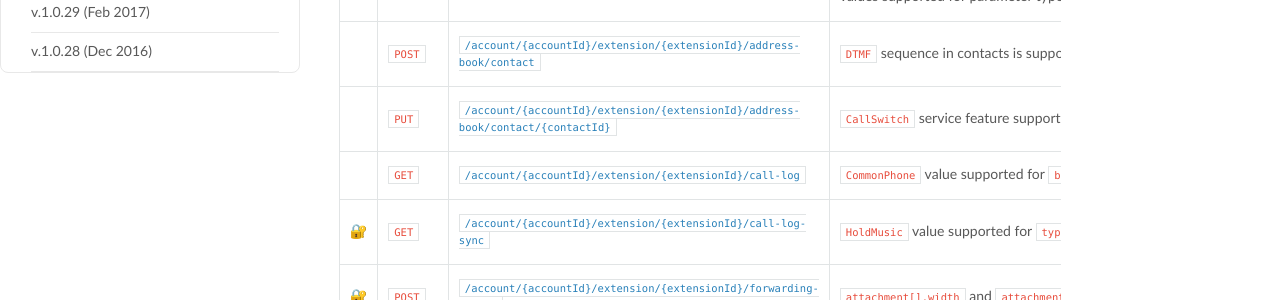
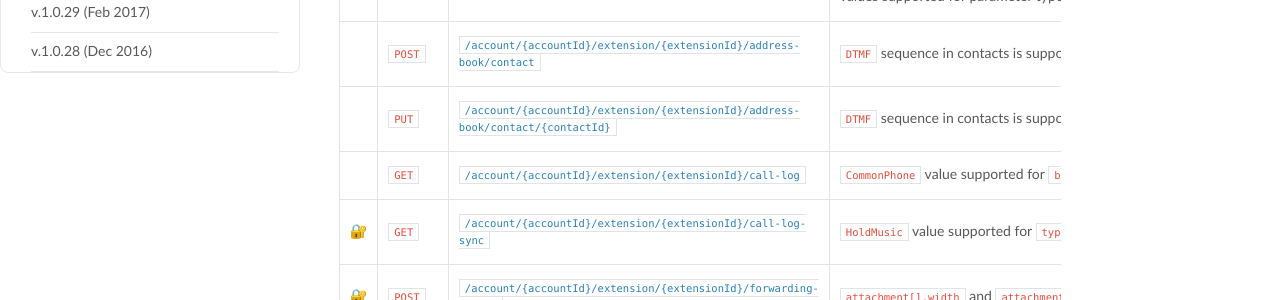
Before and after one commit to ringcentral/ringcentral-api-changelog, an MkDocs documentation site: the page built from docs/1_0_32.md, in a window 1280 px wide and 900 px high, scrolled down 2647 px. Shown: the part 226-526 px from the top of the window. Built offline with MkDocs 1.6.1, drawn with Linux system fonts in a browser that asks for light colours; nearby versions of some CDN libraries; old or Windows-style settings are respelled for this version of MkDocs.

Commit message:
Update 1_0_32.md

```diff
--- a/docs/1_0_32.md
+++ b/docs/1_0_32.md
@@ -61,7 +61,7 @@ Basepath for all URLs: `https://platform.ringcentral.com/restapi/v1.0`.
 |---------|------|--------|------------------|
 |&#x1F510;|`POST`|[`/account/{accountId}/extension`](https://developers.ringcentral.com/api-docs/latest/index.html#!#RefCreateExtension)|`Voicemail`, `Limited`, `Announcement`, `ParkLocation` values supported for parameter type|
 |         |`POST`|[`/account/{accountId}/extension/{extensionId}/address-book/contact`](https://developers.ringcentral.com/api-docs/latest/index.html#!#RefCreateContact)|`DTMF` sequence in contacts is supported|
-|         |`PUT` |[`/account/{accountId}/extension/{extensionId}/address-book/contact/{contactId}`](https://developers.ringcentral.com/api-docs/latest/index.html#!#ReUpdateContact)|`CallSwitch` service feature supported; `AccountDirectory` service feature removed|
+|         |`PUT` |[`/account/{accountId}/extension/{extensionId}/address-book/contact/{contactId}`](https://developers.ringcentral.com/api-docs/latest/index.html#!#RefModifyContact)|`DTMF` sequence in contacts is supported|
 |         |`GET` |[`/account/{accountId}/extension/{extensionId}/call-log`](https://developers.ringcentral.com/api-docs/latest/index.html#!#RefExtensionCallerId.html)|`CommonPhone` value supported for `byFeature.feature` attribute|
 |&#x1F510; |`GET`|[`/account/{accountId}/extension/{extensionId}/call-log-sync`](https://developers.ringcentral.com/api-docs/latest/index.html#!#RefCreateExtensionCustomGreeting)|`HoldMusic` value supported for `type` attribute|
 |&#x1F510; |`POST` |[`/account/{accountId}/extension/{extensionId}/forwarding-number`](https://developers.ringcentral.com/api-docs/latest/index.html#!#RefGetMessageInfo)|`attachment[].width` and `attachment[].height` attributes added for MMS|
```
